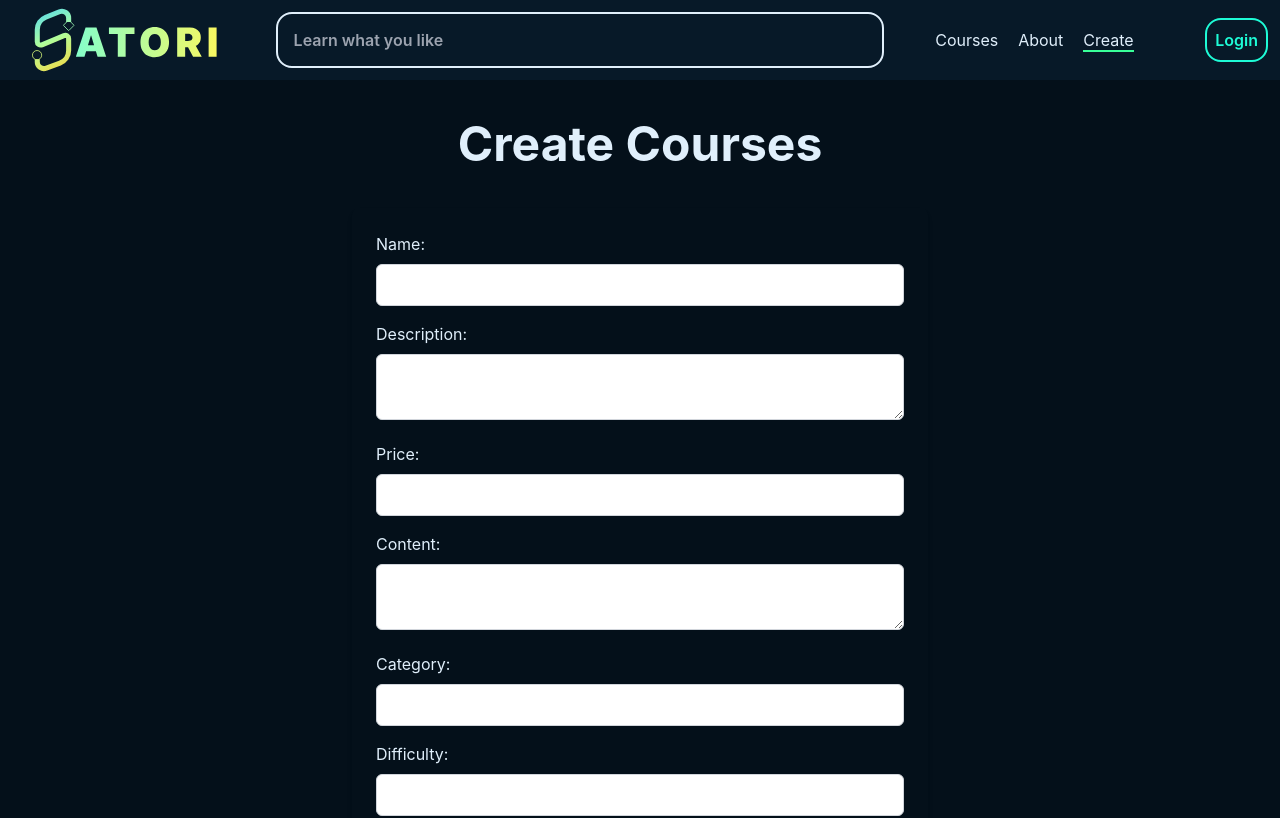
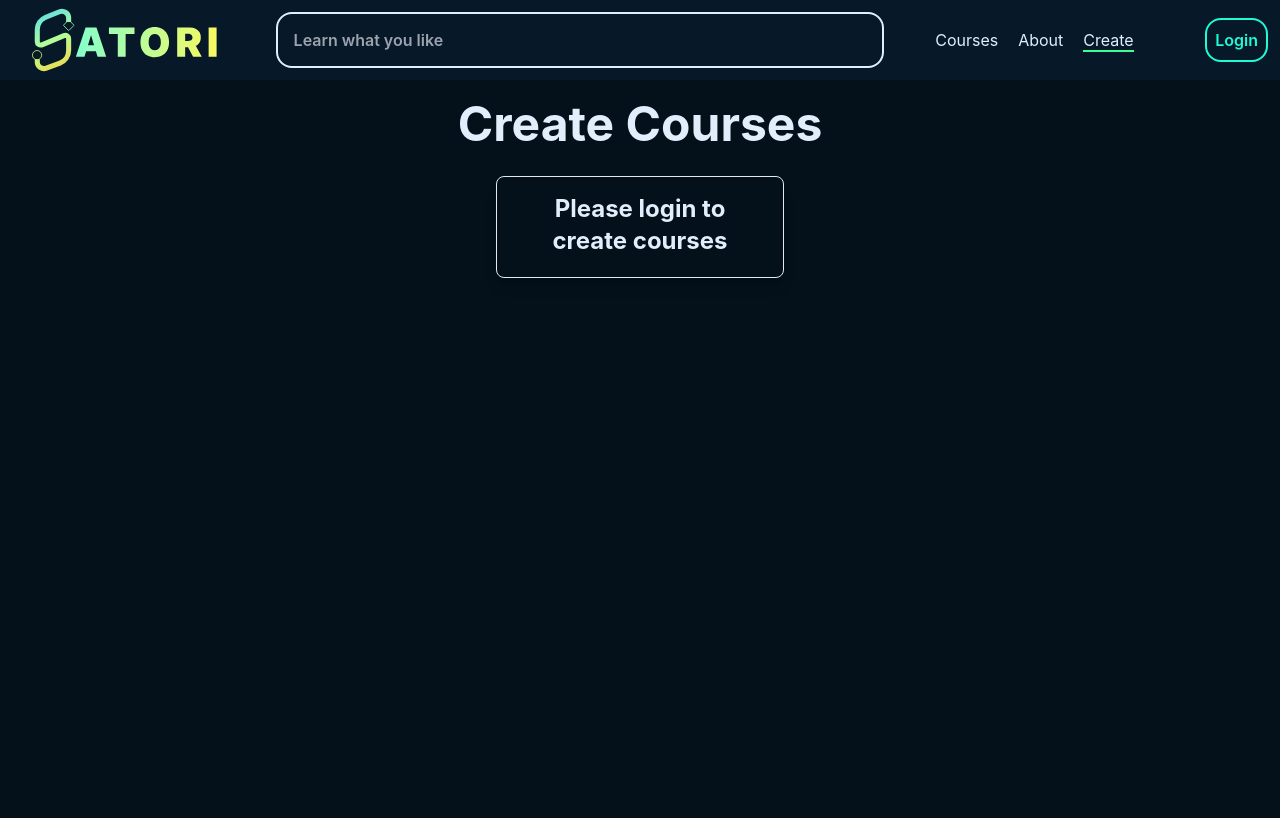
Before and after one commit to Silly-Satori/satori-learn, a React (Vite) app: page /create in a window 1280 px wide. Shown: the top 818 px of the page. Built offline with nearby package versions, Linux system fonts and the light colour scheme.

Commit message:
mandatory login for create

```diff
--- a/src/screens/Create/Create.jsx
+++ b/src/screens/Create/Create.jsx
@@ -24,6 +24,21 @@ const [courseData, setCourseData] = useState({
     setCourseData({ ...courseData, [name]: value });
   };
 
+  if(localStorage.getItem('session') === null) {
+    return (
+      <div className="course flex flex-col items-center justify-center">
+      <div className="course-header text-5xl font-bold flex items-center justify-start p-5">
+        Create Courses
+      </div>
+      <div className="course-list flex flex-wrap justify-center">
+        <div className="course-card p-4 hover:border-primary rounded-lg shadow-lg font-light text-center border w-64 mx-2 my-2 md:w-72 px-5 pb-5 text-2xl">
+        <h2 className="font-bold">Please login to create courses</h2>
+        </div>
+      </div>
+      </div>
+    );
+  }
+
   const handleSubmit = async (e) => {
     e.preventDefault();
     try {
@@ -48,44 +63,7 @@ const [courseData, setCourseData] = useState({
       console.error('Error creating course:', error);
     }
   };
-// return (
-//     <div className="create-course">
-//         <div className="course-header text-5xl font-bold flex items-center justify-center p-5">
-//       Create Courses
-//     </div>
-//         <form onSubmit={handleSubmit} className="mt-4 flex flex-col items-center justify-center">
-//             <div className="form-group w-full lg:w-1/2">
-//                 <label className="block mb-2">Name:</label>
-//                 <input type="text" name="name" value={courseData.name} onChange={handleChange} className="border border-gray-300 rounded-md p-2 text-primary" required />
-//             </div>
-//             <div className="form-group">
-//                 <label className="block mb-2">Description:</label>
-//                 <textarea name="description" value={courseData.description} onChange={handleChange} className="border border-gray-300 rounded-md p-2 text-primary" required />
-//             </div>
-//             <div className="form-group">
-//                 <label className="block mb-2">Price:</label>
-//                 <input type="number" name="price" value={courseData.price} onChange={handleChange} className="border border-gray-300 rounded-md p-2 text-primary" required />
-//             </div>
-//             <div className="form-group">
-//                 <label className="block mb-2">Content:</label>
-//                 <textarea name="content" value={courseData.content} onChange={handleChange} className="border border-gray-300 rounded-md p-2 text-primary" required />
-//             </div>
-//             <div className="form-group">
-//                 <label className="block mb-2">Category:</label>
-//                 <input type="text" name="category" value={courseData.category} onChange={handleChange} className="border border-gray-300 rounded-md p-2 text-primary" required />
-//             </div>
-//             <div className="form-group">
-//                 <label className="block mb-2">Difficulty:</label>
-//                 <input type="text" name="difficulty" value={courseData.difficulty} onChange={handleChange} className="border border-gray-300 rounded-md p-2 text-primary" required />
-//             </div>
-//             <div className="form-group">
-//                 <label className="block mb-2">Language:</label>
-//                 <input type="text" name="language" value={courseData.language} onChange={handleChange} className="border border-gray-300 rounded-md p-2 text-primary" required />
-//             </div>
-//             <button type="submit" className="bg-blue-500 text-white px-4 py-2 rounded-md mt-4">Create Course</button>
-//         </form>
-//     </div>
-// );
+
 return (
   <div className="create-course flex flex-col items-center justify-center min-h-screen ">
     <div className="course-header text-5xl font-bold m-10">
```
